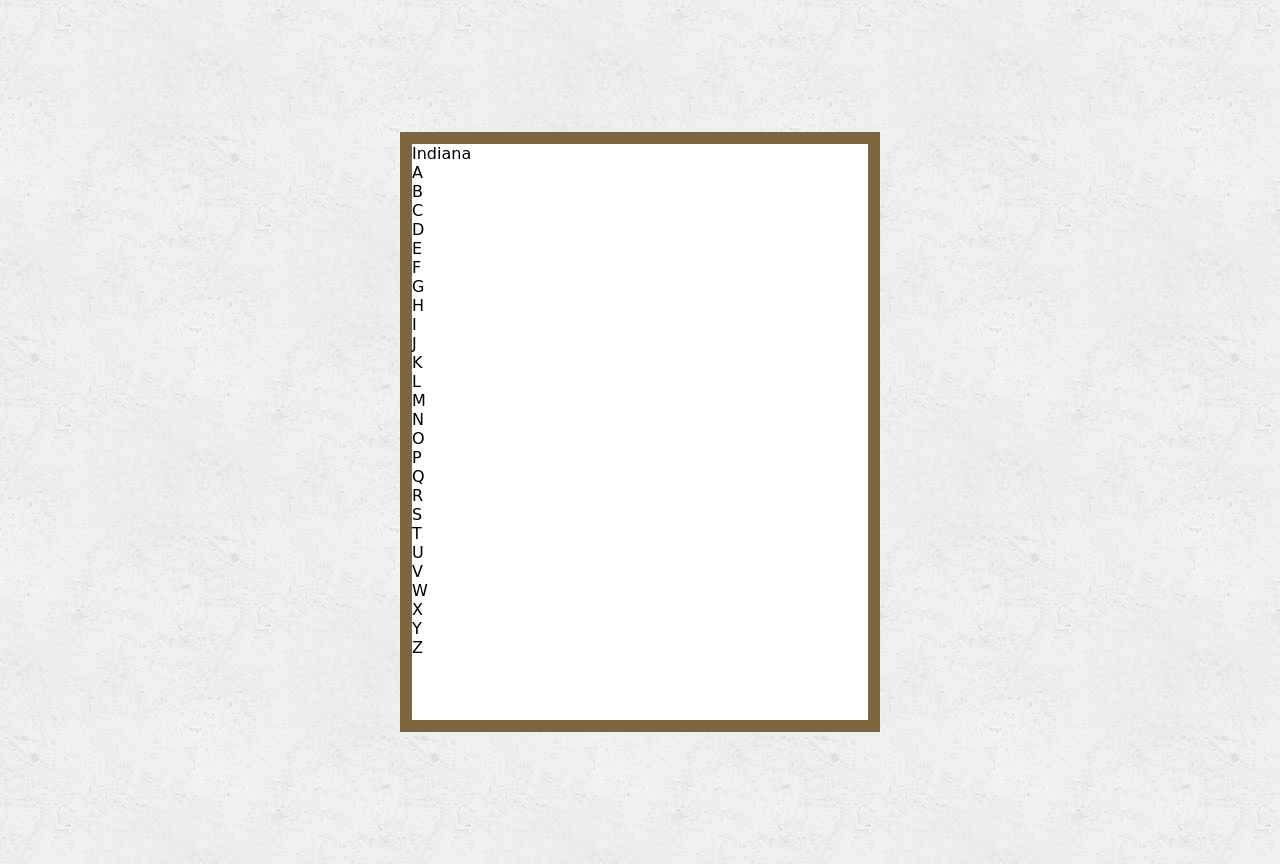
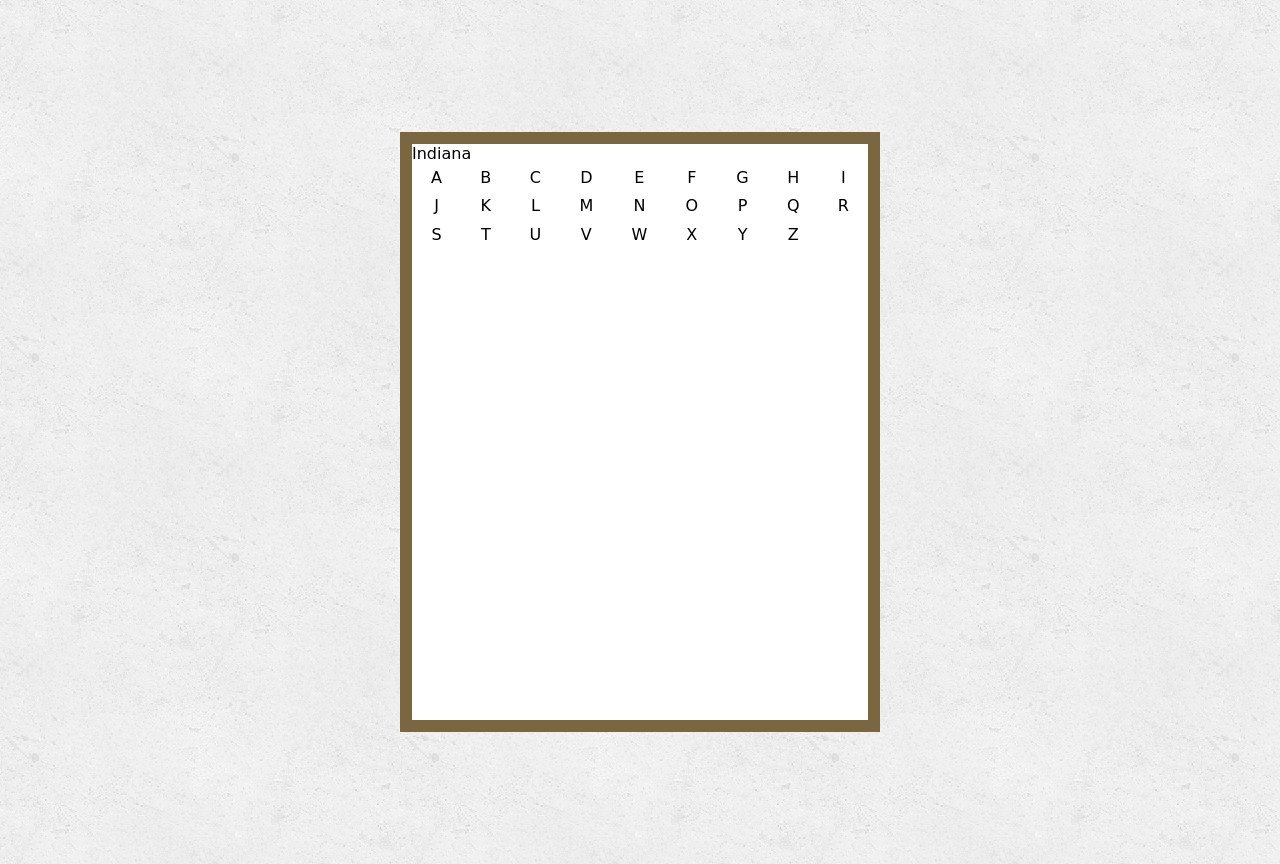
Before and after one commit to mathvp/faustao-jones, a plain HTML site: page index.html in a window 1280 px wide. Both pictures are taken after a click on the link "INICIAR". Drawn offline with Linux system fonts and the light colour scheme; a web font is replaced by a local one.

Commit message:
Adjust board grid CSS

```diff
--- a/css/style.css
+++ b/css/style.css
@@ -88,3 +88,15 @@ a, a:visited, a:active {
 #inside-game-screen {
   background-color: #fff;
 }
+
+#letters-board {
+  display: grid;
+  grid-template-columns: repeat(9, auto);
+}
+
+#letters-board .letter {
+  padding: .3rem .5rem;
+  align-self: center;
+  justify-self: center;
+  cursor: pointer;
+}
```
